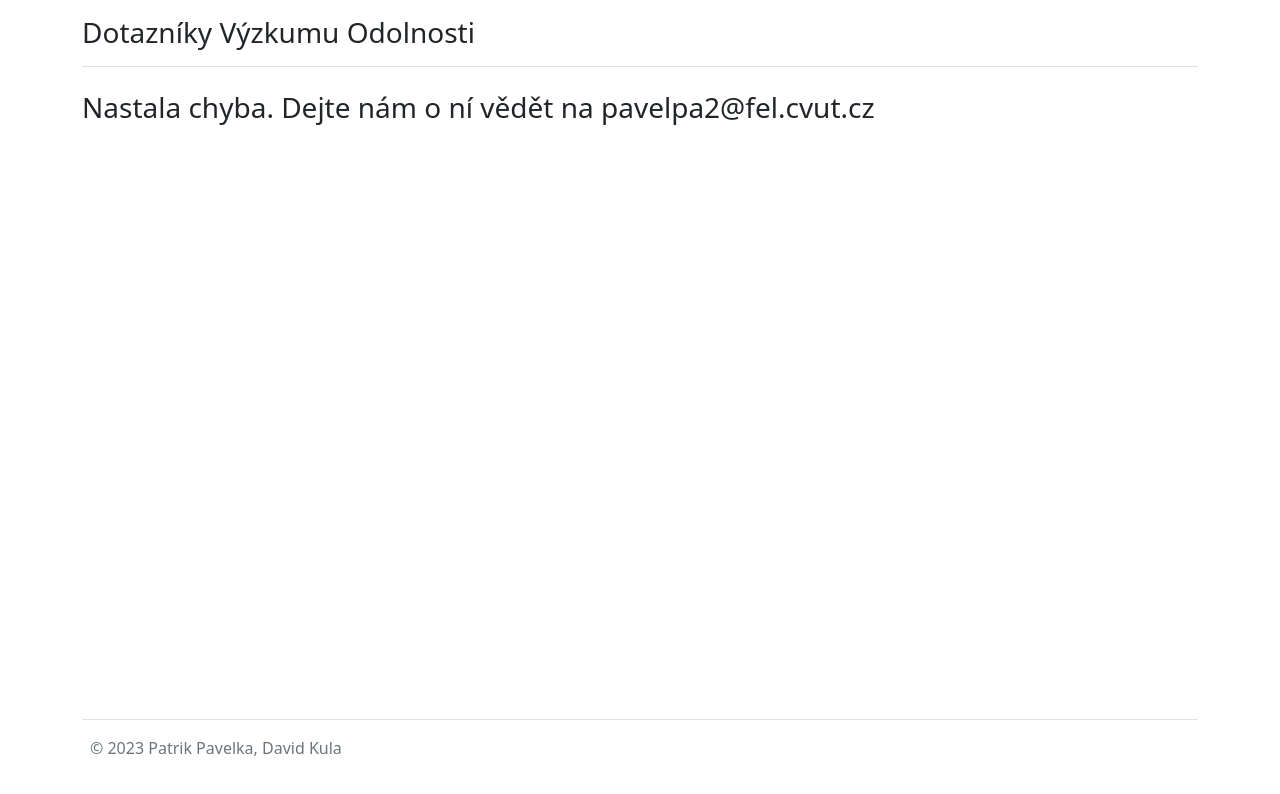
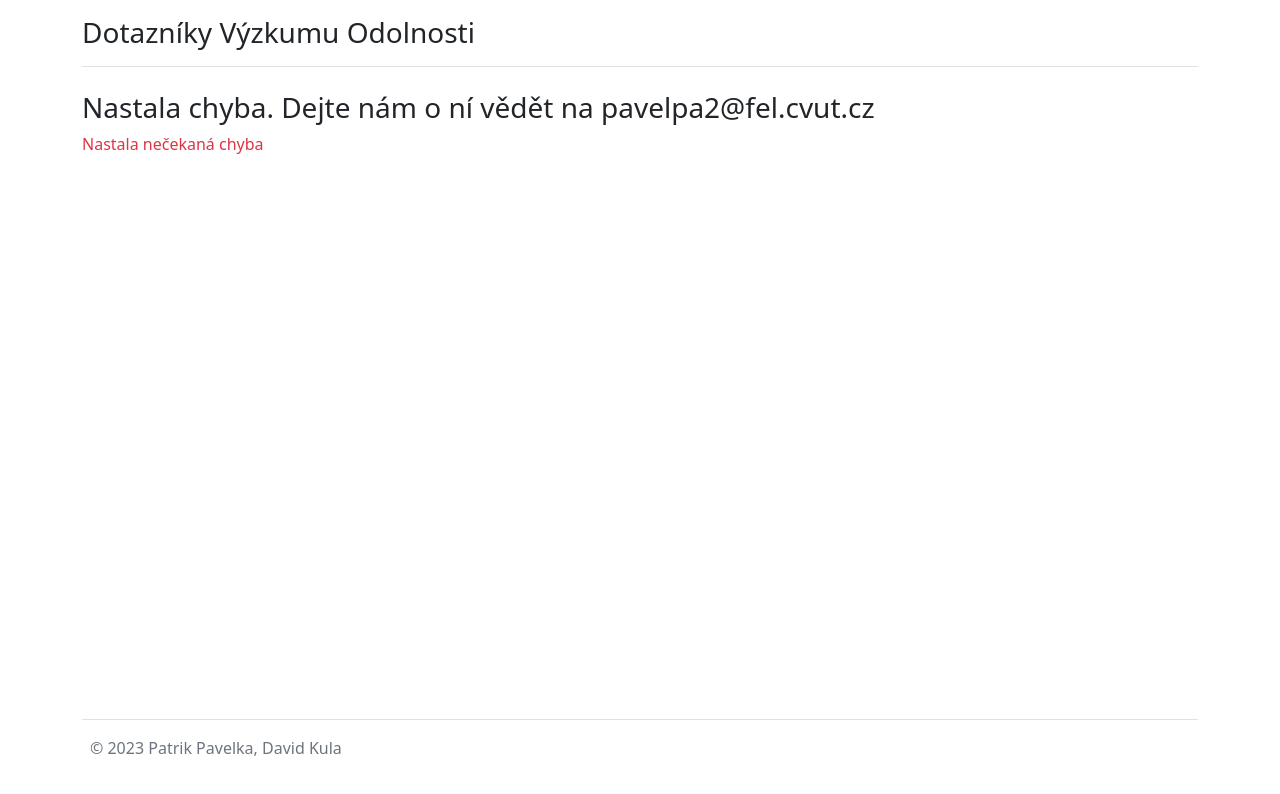
Before and after one commit to Adeity/EnduranceResearch-Frontend, a Next.js app: page /error in a window 1280 px wide. Shown: the top 794 px of the page. Built offline with nearby package versions, Linux system fonts and the light colour scheme.

Commit message:
env file empty a error message

```diff
--- a/app/(questionnares)/error/page.js
+++ b/app/(questionnares)/error/page.js
@@ -1,5 +1,5 @@
 export default function SubmitErrorPage(props) {
-    const questionnairesArray = props.searchParams.message
+    const questionnairesArray = "Nastala nečekaná chyba"
     return (
         <>
             <h3>Nastala chyba. Dejte nám o ní vědět na pavelpa2@fel.cvut.cz</h3>
```
Also changed, not shown: 1 other file (tests, documents, lock files or other folders).
